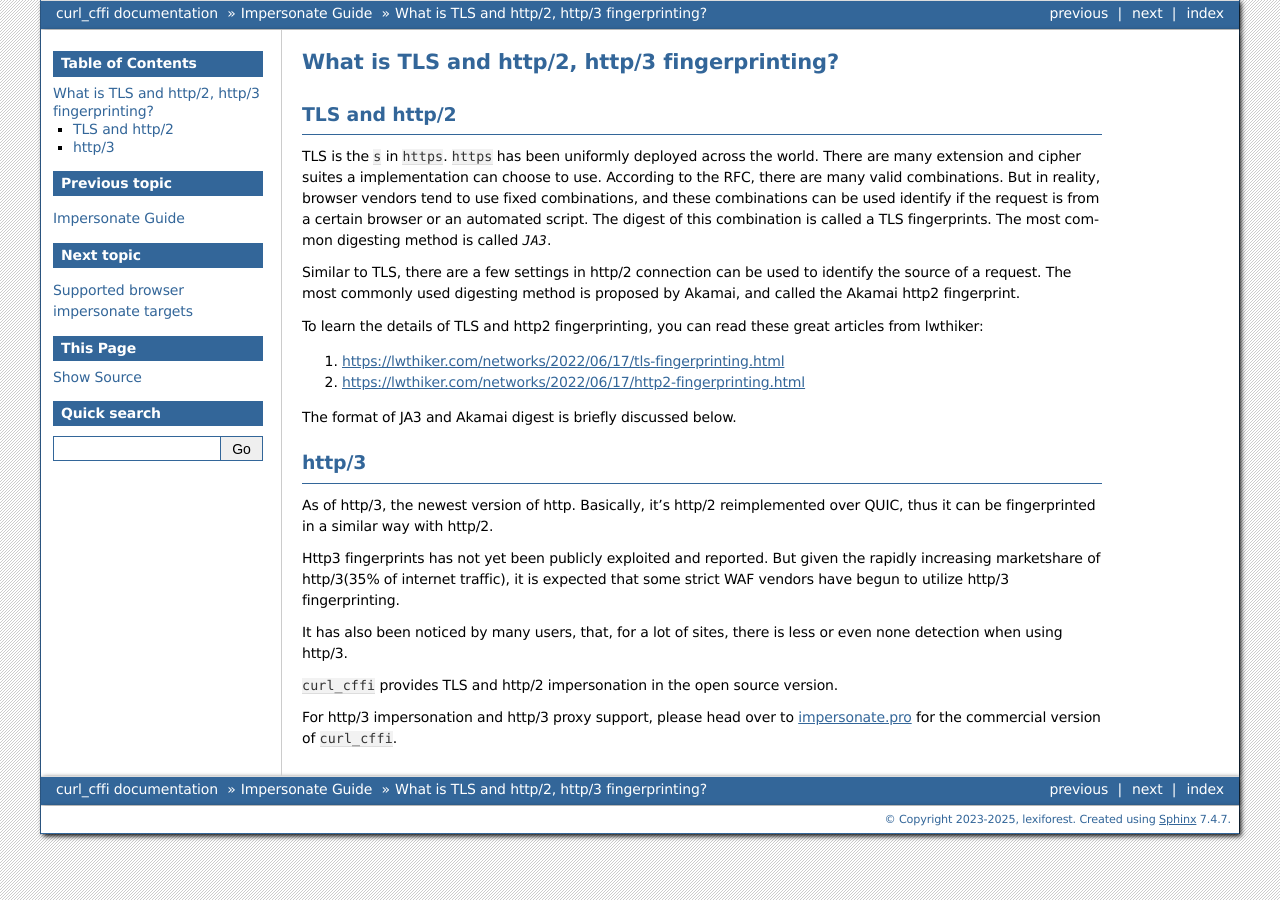
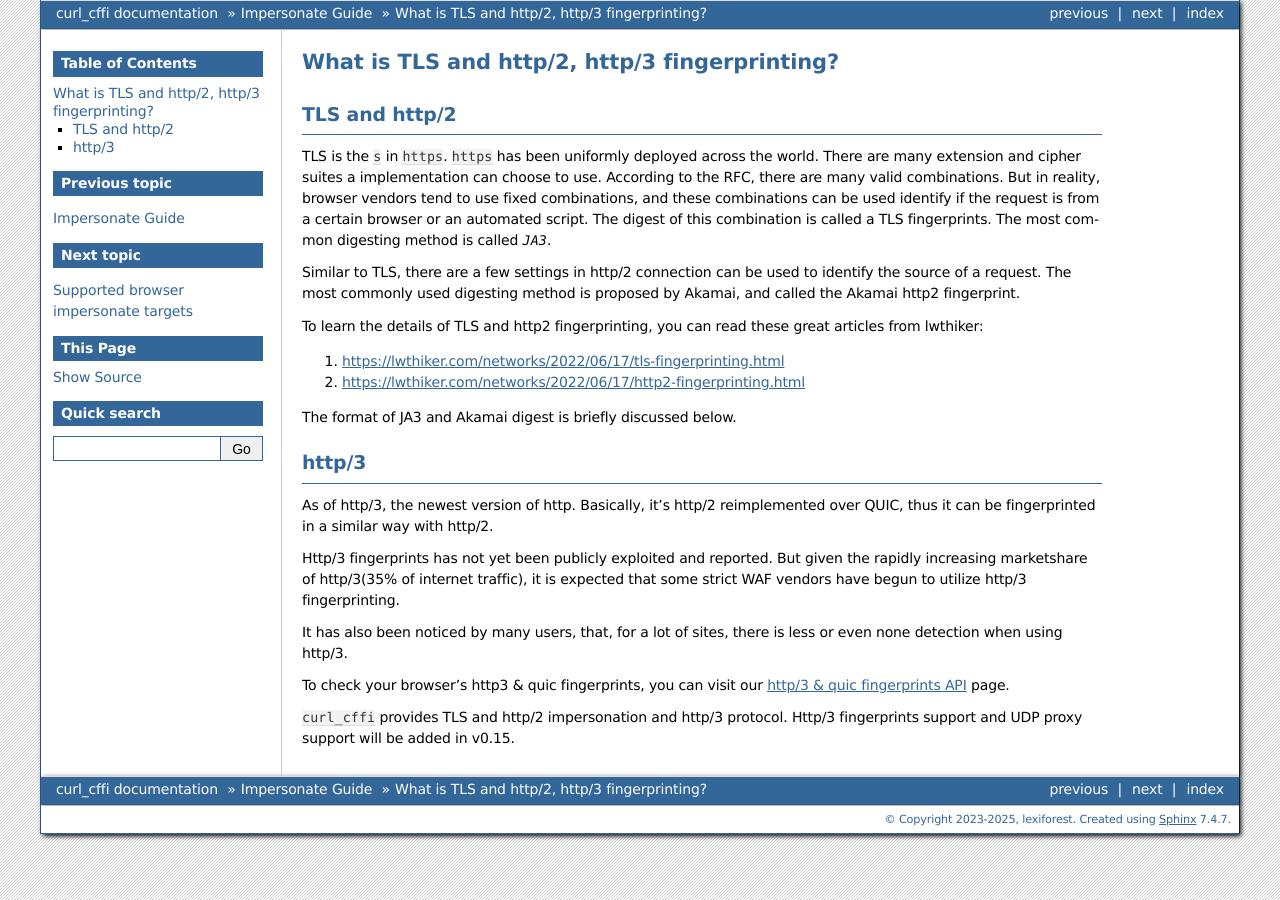
Before and after one commit to lexiforest/curl_cffi, a Sphinx documentation site: the page built from docs/impersonate/fingerprint.rst, in a window 1280 px wide. Built offline with Sphinx 7.4.7, drawn with Linux system fonts in a browser that asks for light colours.

Commit message:
Update docs

```diff
--- a/docs/impersonate/fingerprint.rst
+++ b/docs/impersonate/fingerprint.rst
@@ -28,14 +28,14 @@ http/3
 As of http/3, the newest version of http. Basically, it's http/2 reimplemented over QUIC,
 thus it can be fingerprinted in a similar way with http/2.
 
-Http3 fingerprints has not yet been publicly exploited and reported. But given the rapidly increasing
+Http/3 fingerprints has not yet been publicly exploited and reported. But given the rapidly increasing
 marketshare of http/3(35% of internet traffic), it is expected that some strict WAF vendors have begun
 to utilize http/3 fingerprinting.
 
 It has also been noticed by many users, that, for a lot of sites, there is less or even none
 detection when using http/3.
 
-``curl_cffi`` provides TLS and http/2 impersonation in the open source version.
+To check your browser's http3 & quic fingerprints, you can visit our `http/3 & quic fingerprints API <https://fp.impersonate.pro>`_ page.
 
-For http/3 impersonation and http/3 proxy support, please head over to `impersonate.pro <https://impersonate.pro>`_
-for the commercial version of ``curl_cffi``.
+``curl_cffi`` provides TLS and http/2 impersonation and http/3 protocol. Http/3 fingerprints
+support and UDP proxy support will be added in v0.15.
```
